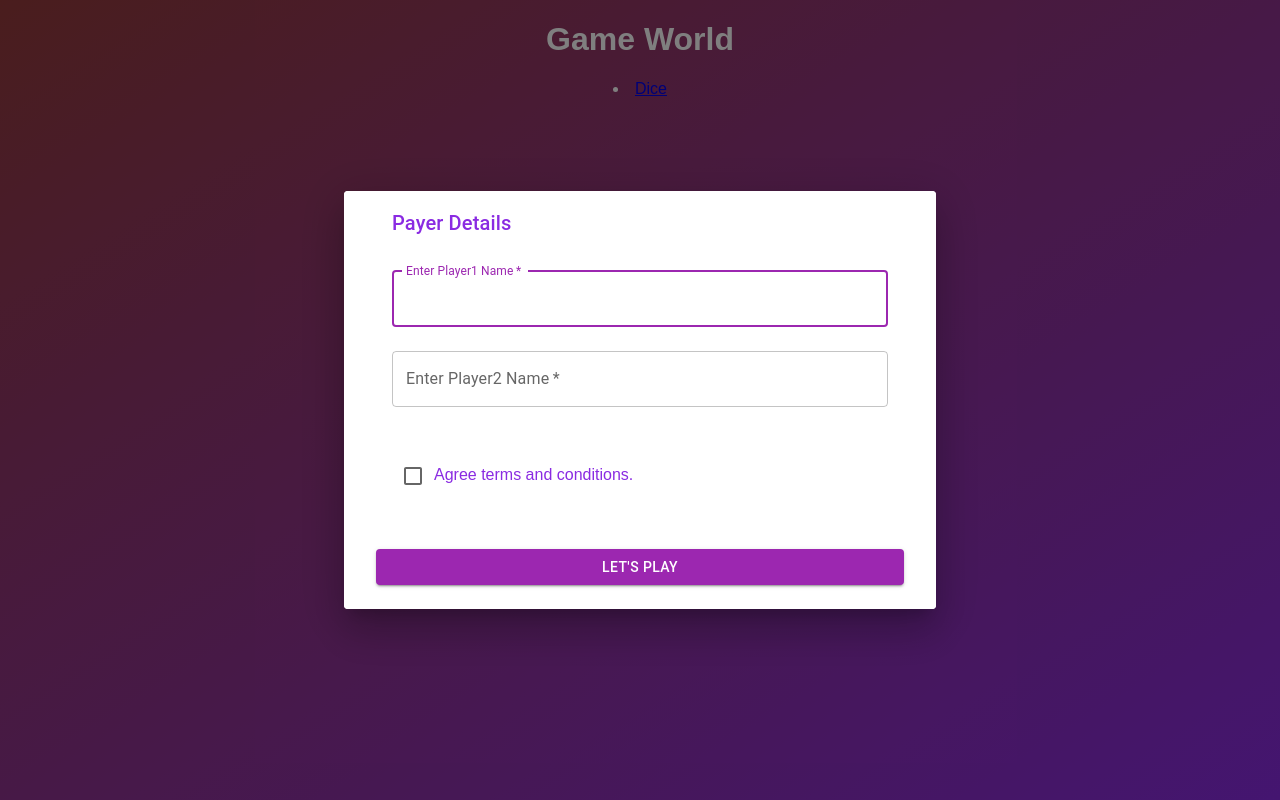
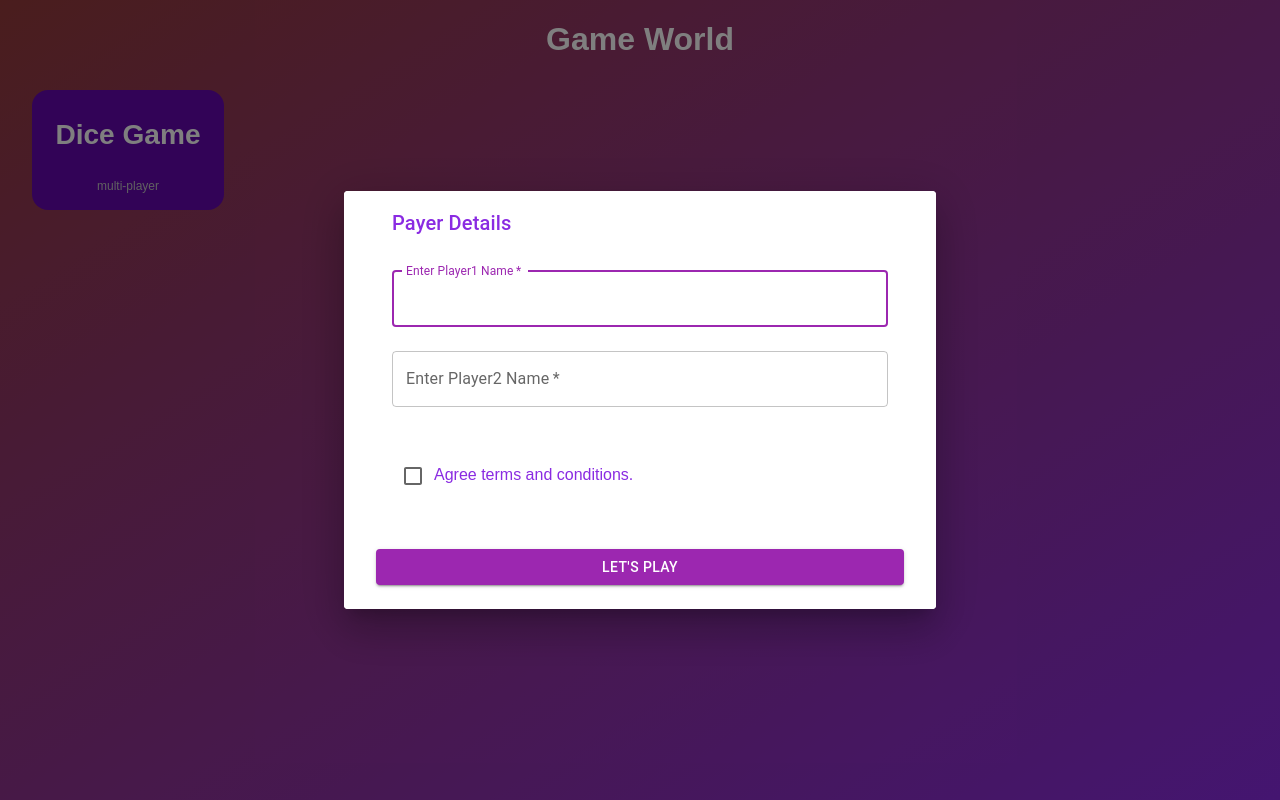
Before and after one commit to ajiths10/RolltheDice-Game, a React (Create React App) app: page / in a window 1280 px wide. Built offline with nearby package versions, Linux system fonts and the light colour scheme.

Commit message:
Selection card design updated

```diff
--- a/src/component/Home.js
+++ b/src/component/Home.js
@@ -1,5 +1,7 @@
 import React from "react";
 import { NavLink } from "react-router-dom";
+import "./style.css";
+
 const Home = () => {
   const redirectionHandler = (payload) => {};
 
@@ -8,12 +10,11 @@ const Home = () => {
       <div>
         <h1>Game World</h1>
       </div>
-      <div>
-        <ui>
-          <li>
-            <NavLink to='/dice'>Dice</NavLink>
-          </li>
-        </ui>
+      <div className="link-container">
+        <NavLink to="/dice" className="Nav-link">
+          <h3>Dice Game</h3>
+          <p className="disc">multi-player</p>
+        </NavLink>
       </div>
     </div>
   );
--- a/src/component/style.css
+++ b/src/component/style.css
@@ -4,3 +4,40 @@
 .Dice-logo{
     border-radius: 1rem;
 }
+.link-container{
+    background-color:rgb(100, 7, 176);
+    height: 15vh;
+    width: 15vw;
+    display: flex;
+    justify-content: center;
+    align-items: center;
+    font-size: 24px;
+    margin: 2rem;
+    gap: 1rem;
+    border-radius: 1rem;
+}
+.link-container:hover{
+    background-color:rgb(88, 6, 155);
+}
+
+li {
+    text-decoration: none;
+    list-style-type: none;
+}
+.Nav-link {
+    text-decoration: none;
+    font-weight: bold;
+    color: white;
+    width: inherit;
+    border-radius: inherit;
+    height: inherit;
+}
+
+.Nav-link:hover {
+    cursor: pointer;
+}
+.disc{
+    font-size: 12px;
+    color: rgb(195, 195, 195);
+    font-weight: lighter;
+}
```
